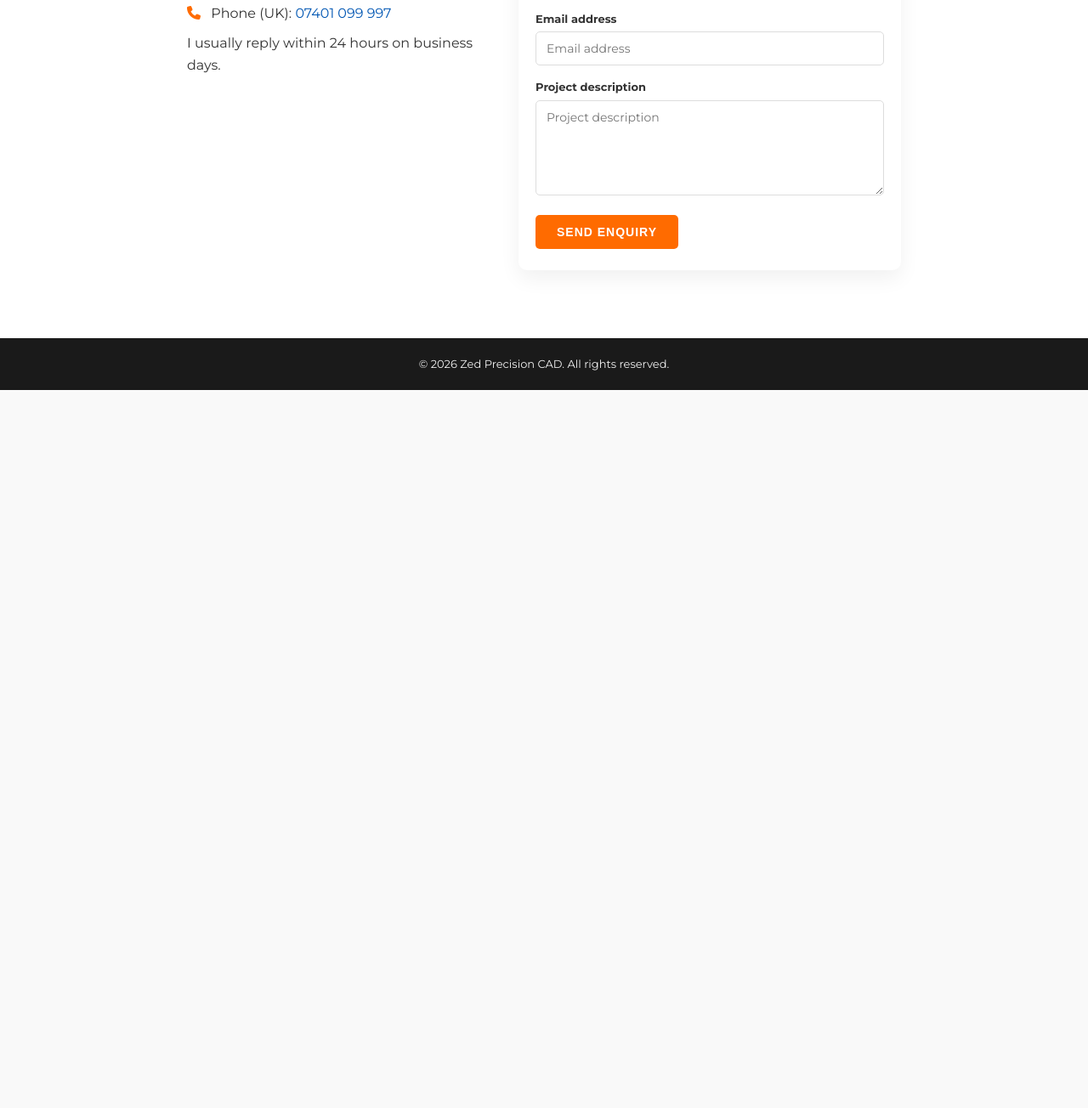
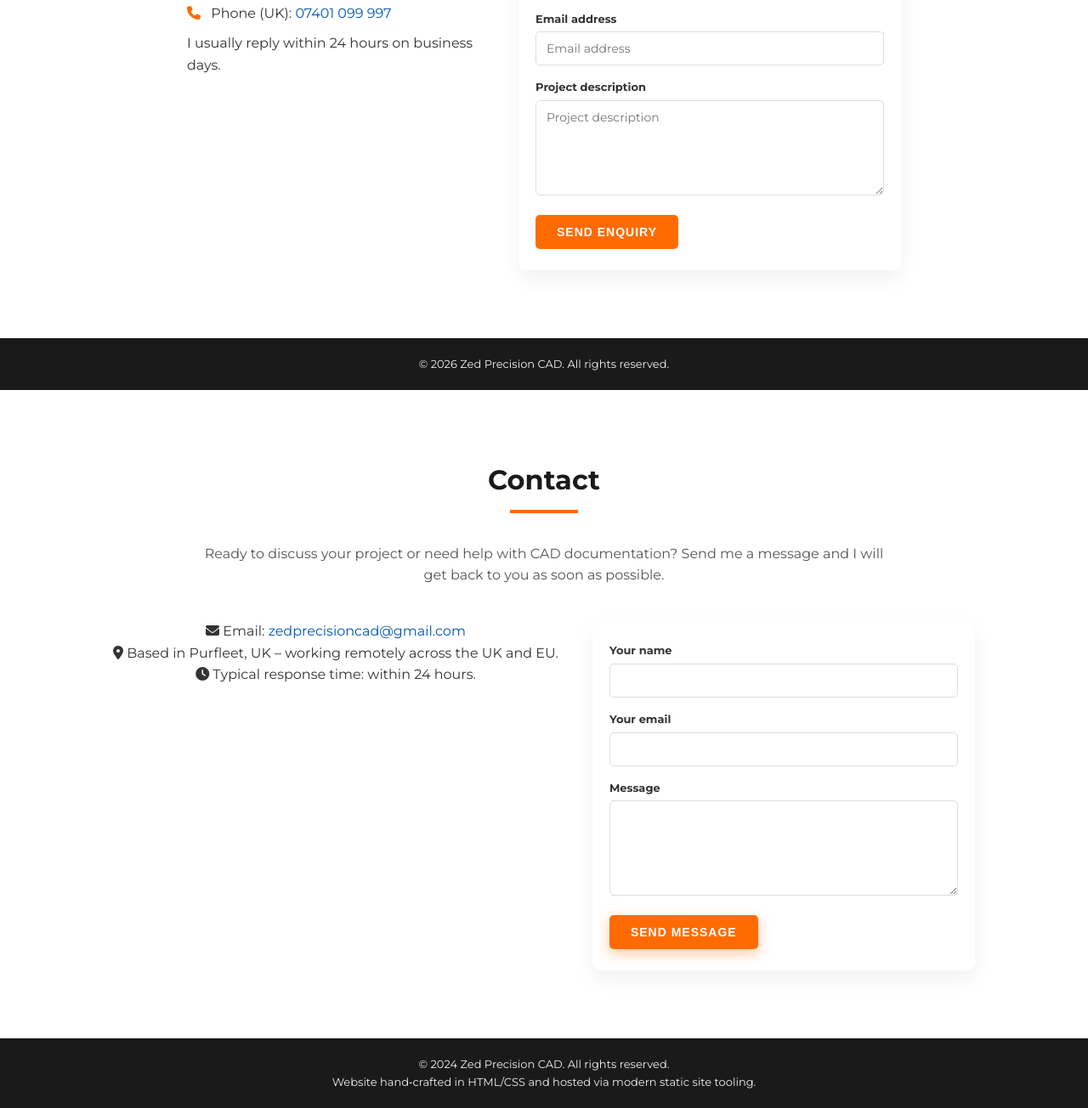
Before and after one commit to zedos75/Zed-Precision-CAD, a plain HTML site: page index.html in a window 1280 px wide. Shown: the part 3345-4649 px from the top of the page at 85% size. Before the commit the page ends 3804 px from the top, so only its background shows below. Drawn offline with Linux system fonts and the light colour scheme.

```diff
--- a/index.html
+++ b/index.html
@@ -1100,6 +1100,54 @@
     const yearEl = document.getElementById("year");
     if (yearEl) yearEl.textContent = new Date().getFullYear();
 </script>
+        <section id="contact" class="section alt-bg">
+            <h2>Contact</h2>
+            <p class="section-intro">
+                Ready to discuss your project or need help with CAD documentation?
+                Send me a message and I will get back to you as soon as possible.
+            </p>
 
+            <div class="contact-wrapper">
+                <div class="contact-details">
+                    <p><i class="fas fa-envelope"></i> Email: <a href="mailto:zedprecisioncad@gmail.com">zedprecisioncad@gmail.com</a></p>
+                    <p><i class="fas fa-location-dot"></i> Based in Purfleet, UK – working remotely across the UK and EU.</p>
+                    <p><i class="fas fa-clock"></i> Typical response time: within 24 hours.</p>
+                </div>
+
+                <form class="contact-form" action="https://formspree.io/f/xwpkvyga" method="POST">
+                    <div class="form-group">
+                        <label for="name">Your name</label>
+                        <input type="text" id="name" name="name" required>
+                    </div>
+
+                    <div class="form-group">
+                        <label for="email">Your email</label>
+                        <input type="email" id="email" name="email" required>
+                    </div>
+
+                    <div class="form-group">
+                        <label for="message">Message</label>
+                        <textarea id="message" name="message" rows="5" required></textarea>
+                    </div>
+
+                    <button type="submit" class="cta-button">
+                        Send message
+                    </button>
+                </form>
+            </div>
+        </section>
+    </main>
+
+    <footer>
+        <p>&copy; 2024 Zed Precision CAD. All rights reserved.</p>
+        <p class="footer-note">
+            Website hand‑crafted in HTML/CSS and hosted via modern static site tooling.
+        </p>
+    </footer>
+
+    <!-- Cloudflare Web Analytics -->
+    <script defer src="https://static.cloudflareinsights.com/beacon.min.js"
+            data-cf-beacon='{"token": "ff45aee07dc746e78d5eb4d870c5ce27"}'></script>
+    <!-- End Cloudflare Web Analytics -->
 </body>
 </html>
```
